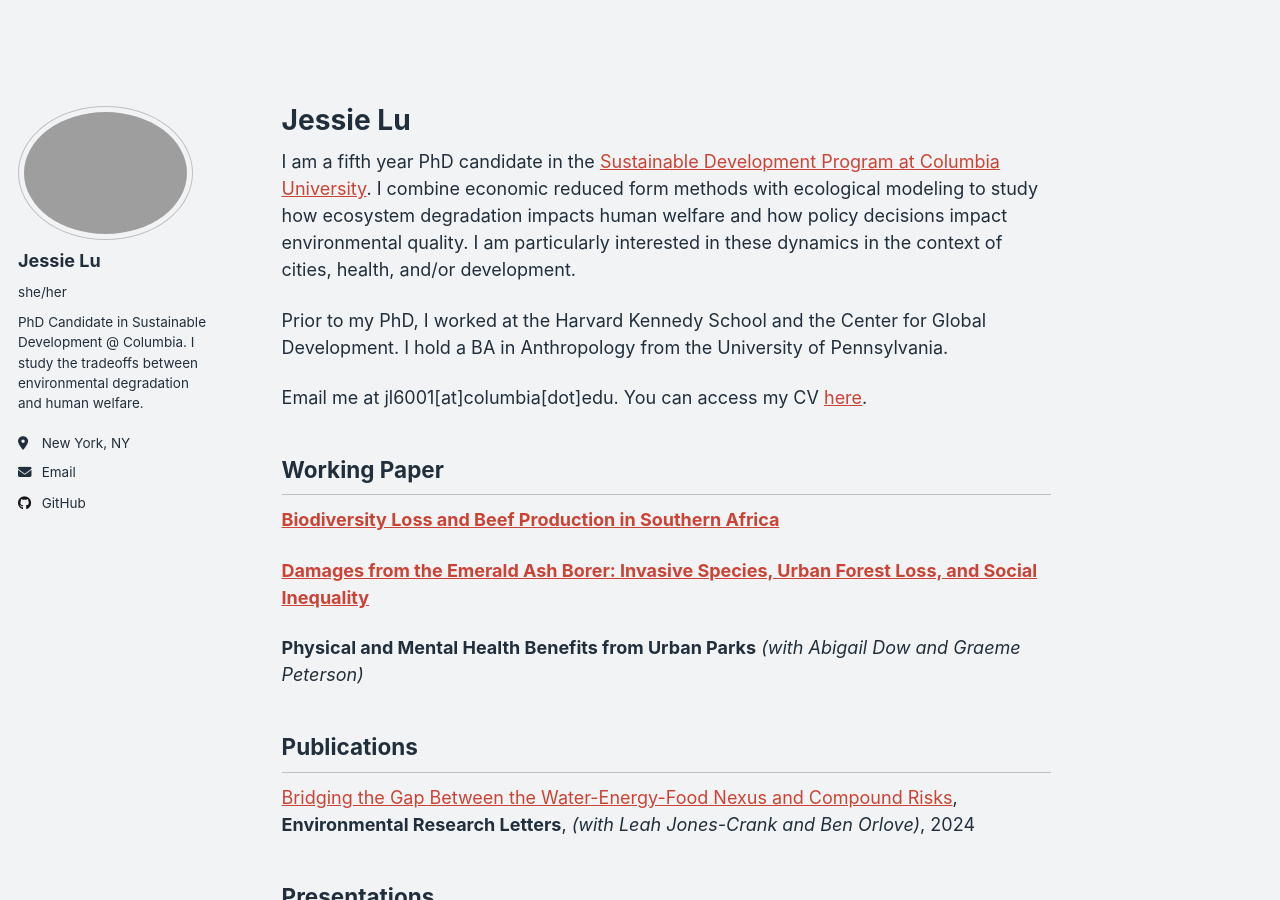
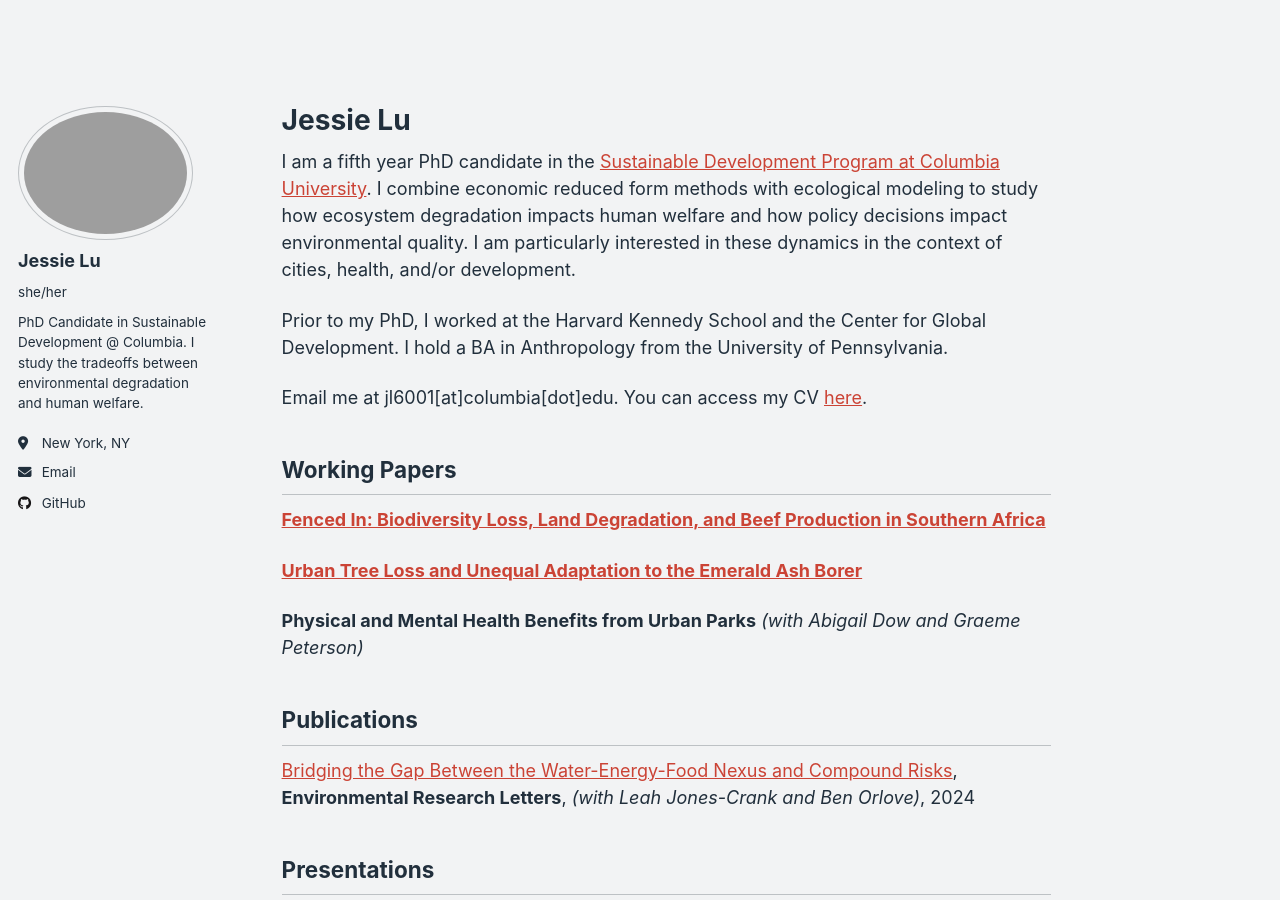
Before and after one commit to jessiexlu/jessiexlu.github.io, a Jekyll site: the page built from _pages/about.md, in a window 1280 px wide and 900 px high. Built offline with Jekyll 4.4.1, drawn with Linux system fonts in a browser that asks for light colours.

Commit message:
Updated links in text and cv (updated cv)

```diff
--- a/_pages/about.md
+++ b/_pages/about.md
@@ -11,13 +11,13 @@ I am a fifth year PhD candidate in the [Sustainable Development Program at Colum
 
 Prior to my PhD, I worked at the Harvard Kennedy School and the Center for Global Development. I hold a BA in Anthropology from the University of Pennsylvania.
 
-Email me at jl6001[at]columbia[dot]edu. You can access my CV [here](https://jessiexlu.github.io/files/lu-cv-oct25.pdf).
+Email me at jl6001[at]columbia[dot]edu. You can access my CV [here](https://jessiexlu.github.io/files/cv_jan2026.pdf).
 
-Working Paper
+Working Papers
 ------
-[**Biodiversity Loss and Beef Production in Southern Africa**](https://drive.google.com/file/d/1PARpMC-Wim--XC-_BlYX0sc_VU1rRnSX/view?usp=sharing)
+[**Fenced In: Biodiversity Loss, Land Degradation, and Beef Production in Southern Africa**](https://drive.google.com/file/d/1PARpMC-Wim--XC-_BlYX0sc_VU1rRnSX/view?usp=drive_link)
 
-[**Damages from the Emerald Ash Borer: Invasive Species, Urban Forest Loss, and Social Inequality**](https://drive.google.com/file/d/17xyGcfVM2ceJAM9w4VhKAVs4LNrDyJzk/view?usp=drive_link)
+[**Urban Tree Loss and Unequal Adaptation to the Emerald Ash Borer**](https://drive.google.com/file/d/1yJV8stuTSHfaHooqGnBNcqGadyOBsmIe/view?usp=drive_link)
 
 **Physical and Mental Health Benefits from Urban Parks** *(with Abigail Dow and Graeme Peterson)*
 
```
Also changed, not shown: 1 other file.
